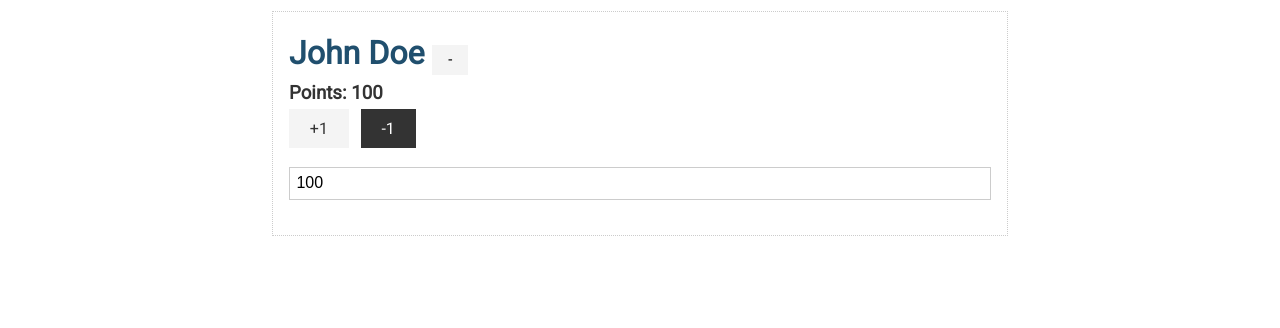
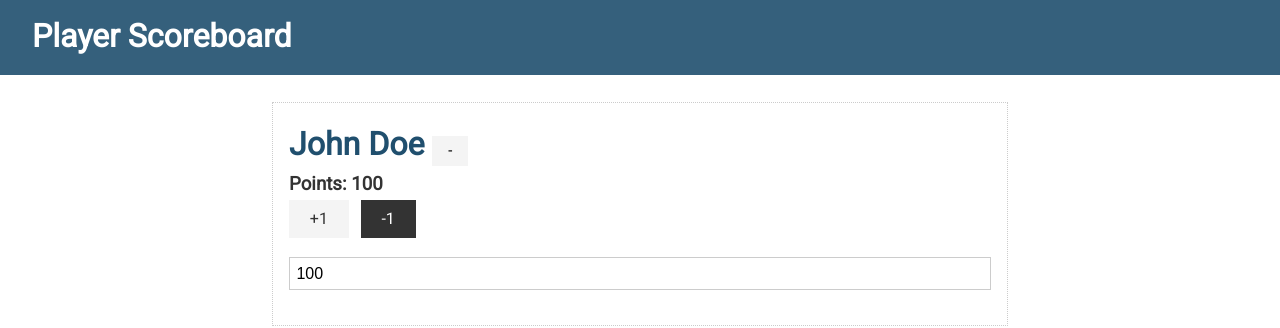
Before and after one commit to thnlsn/svelte-scoreboard, a Svelte app: page / in a window 1280 px wide. Shown: the top 328 px of the page. Built offline with nearby package versions, Linux system fonts and the light colour scheme.

Commit message:
added navbar

```diff
--- a/src/App.svelte
+++ b/src/App.svelte
@@ -1,4 +1,7 @@
 <script>
+  // git commit -m ""
+  import Navbar from "./Navbar.svelte";
+
   let name = "John Doe"; //export IF it is passed in by another file
   let points = 100;
   let showControls = true;
@@ -23,6 +26,7 @@
 </style>
 
 <main>
+  <Navbar />
 
   <div class="container">
     <div class="card">
@@ -40,5 +44,4 @@
       {/if}
     </div>
   </div>
-
 </main>
--- /dev/null
+++ b/src/Navbar.svelte
@@ -0,0 +1,4 @@
+<!-- no need to export, but it can be imported -->
+<div class="navbar bg-primary">
+  <h1>Player Scoreboard</h1>
+</div>
```
